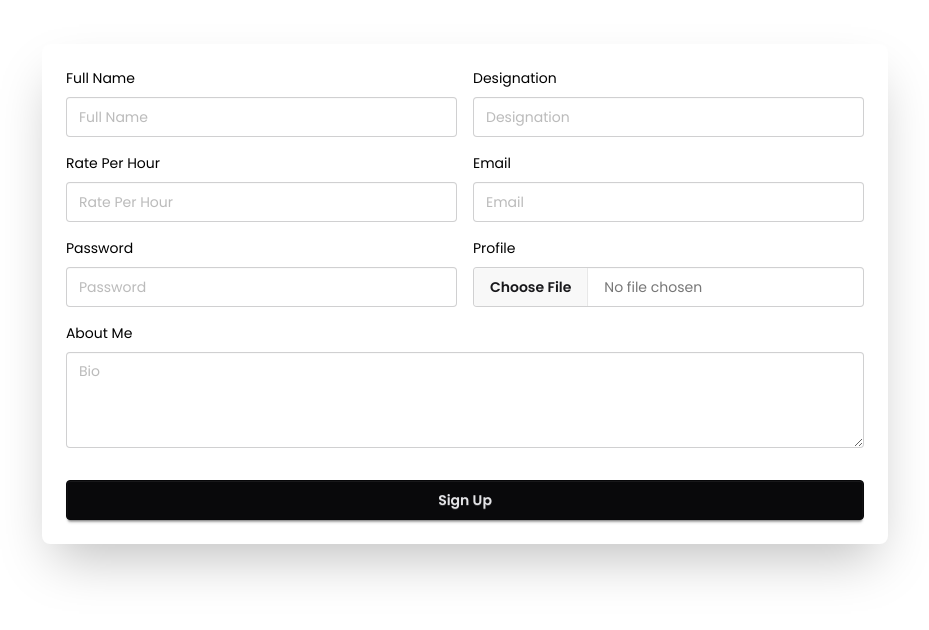
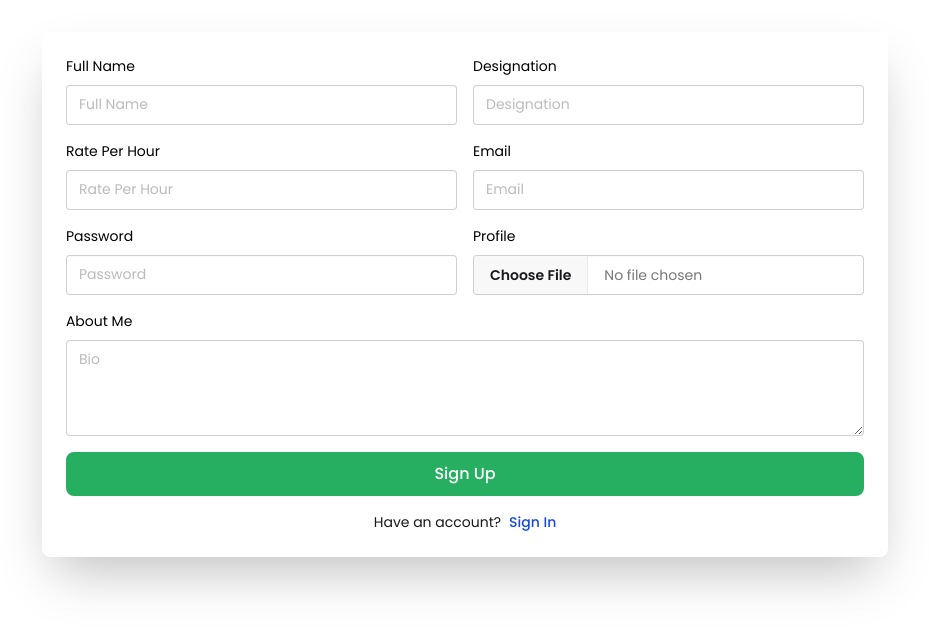
Before and after one commit to aspinchakma/WorkScout-Client, a React (Vite) app: page /signup in a window 1280 px wide. Shown: the part 106-736 px from the top of the page, without its empty margins (175-1104 px from the left). Built offline with nearby package versions, Linux system fonts and the light colour scheme; no server answers.

Commit message:
store user data what i get

```diff
--- a/src/Components/Signup.jsx
+++ b/src/Components/Signup.jsx
@@ -1,5 +1,6 @@
 import { updateProfile } from "firebase/auth";
 import { use, useState } from "react";
+import { Link } from "react-router-dom";
 import Swal from "sweetalert2";
 import AuthContext from "../Context/AuthContex";
 import { auth } from "../firebase/firebase.init";
@@ -68,9 +69,6 @@ const Signup = () => {
               photoURL: profileIMGBB,
             })
               .then(() => {
-                const user = result.user;
-                setUser(user);
-
                 // get creation time
                 const getTime = result?.user?.metadata?.creationTime;
                 // change to bd formate
@@ -105,6 +103,9 @@ const Signup = () => {
                   .then((result) => {
                     if (result.insertedId) {
                       Swal.close();
+
+                      //setUser
+                      setUser(finalUserInformation);
                       Swal.fire({
                         title: "Your Account Created!",
                         icon: "success",
@@ -253,7 +254,15 @@ const Signup = () => {
                 required
               ></textarea>
             </div>
-            <button className="btn btn-neutral mt-4">Sign Up</button>
+            <button className="bg-[#26ae61] w-full py-2 rounded-lg font-medium text-white border-[#26ae61] border-2 hover:bg-white hover:text-[#26ae61] duration-500 text-[16px] cursor-pointer">
+              Sign Up
+            </button>
+            <p className="text-center">
+              Have an account?
+              <Link className="text-blue-700 font-medium ml-2" to={`/signin`}>
+                Sign In
+              </Link>
+            </p>
           </form>
         </div>
       </div>
```
